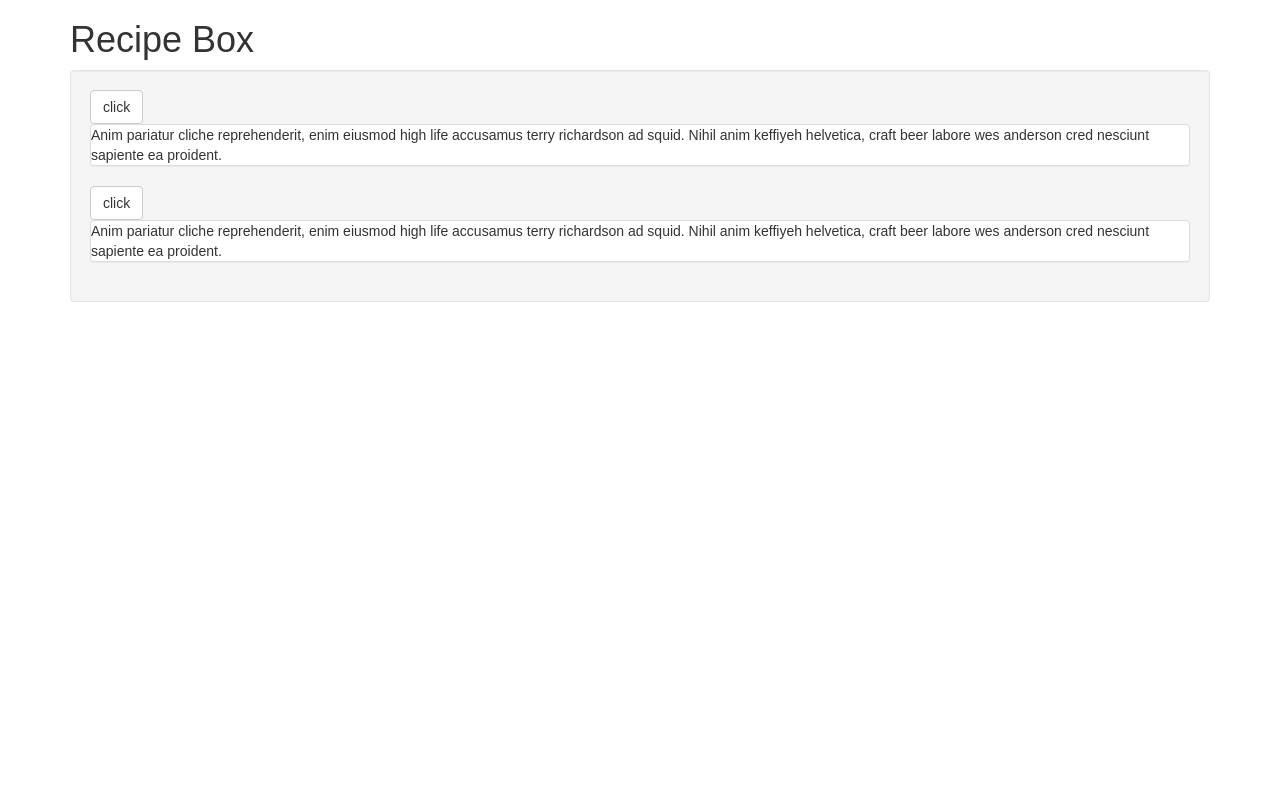
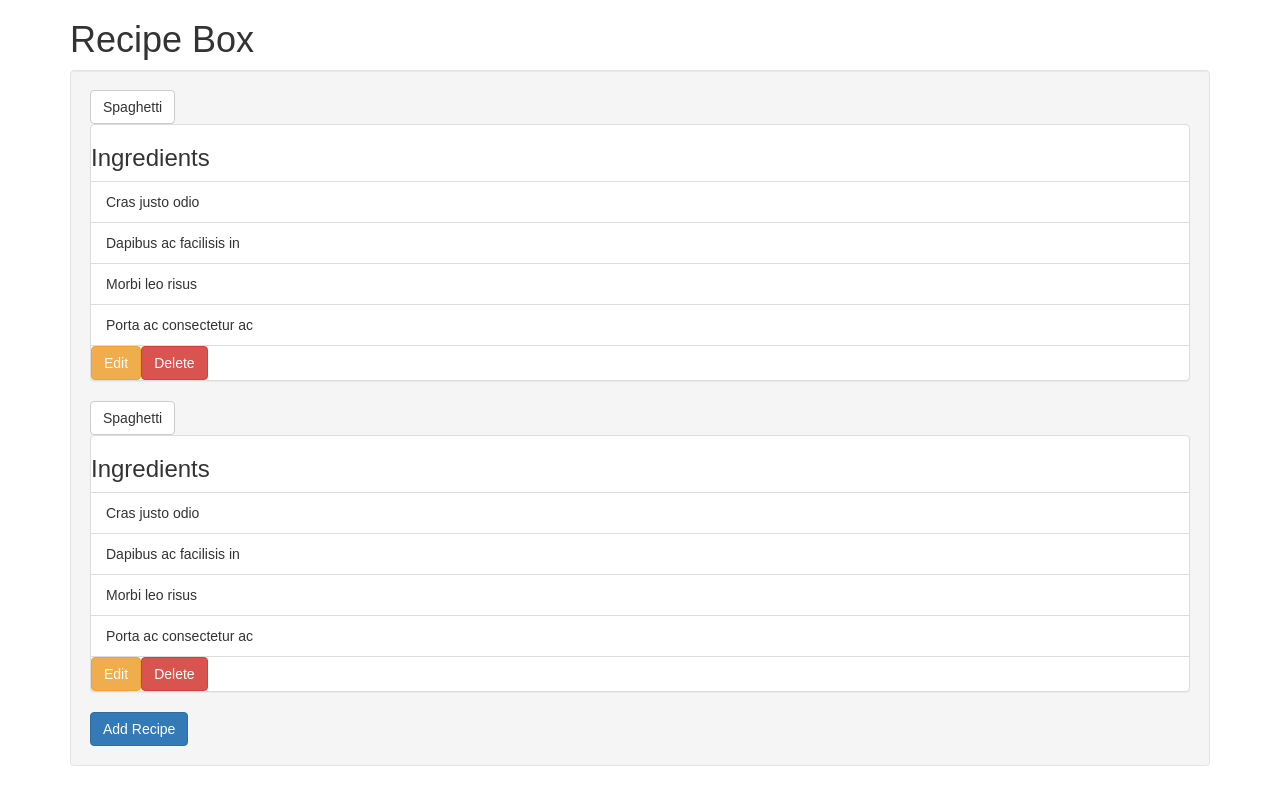
Before and after one commit to rlabuonora/recipe-box, a React (Create React App) app: page / in a window 1280 px wide. Built offline with nearby package versions, Linux system fonts and the light colour scheme.

Commit message:
Add Modal

```diff
--- a/src/App.js
+++ b/src/App.js
@@ -1,7 +1,50 @@
 import React, { Component } from 'react';
-import { Button, Panel } from 'react-bootstrap';
+import { Button, Panel, Modal } from 'react-bootstrap';
 import './App.css';
 
+
+
+class AddButton extends Component {
+    constructor() {
+        super();
+        this.state = {
+            showModal: false
+        }
+    }
+
+    close() {
+        this.setState({ showModal: false });
+    }
+
+    open() {
+        this.setState({ showModal: true });
+    }
+
+    render() {
+        return(
+                <div>
+                <Button bsStyle="primary"
+                        onClick={this.open.bind(this)}
+                >
+                  Add Recipe
+            </Button>
+                <Modal show={this.state.showModal} onHide={this.close.bind(this)}>
+                <Modal.Header closeButton>
+                  <Modal.Title>Modal heading</Modal.Title>
+                </Modal.Header>
+                <Modal.Body>
+                  <h4> Text in modal </h4>
+                </Modal.Body>
+
+                  <Modal.Footer>
+                  <Button onClick={this.close.bind(this)}>Close</Button>
+                  </Modal.Footer>
+              </Modal>
+
+                </div>
+        );
+    }
+}
 
 class Recipe extends Component {
     constructor(...args) {
@@ -14,11 +57,18 @@ class Recipe extends Component {
         return(
             <div className="recipe">
             <Button onClick={ ()=> this.setState({ open: !this.state.open })}>
-            click
-        </Button>
-            <Panel collapsible expanded={this.state.open}>
-            Anim pariatur cliche reprehenderit, enim eiusmod high life accusamus terry richardson ad squid.
-            Nihil anim keffiyeh helvetica, craft beer labore wes anderson cred nesciunt sapiente ea proident.
+                Spaghetti
+            </Button>
+              <Panel collapsible expanded={this.state.open}>
+                <h3> Ingredients </h3>
+              <ul className="list-group">
+               <li className="list-group-item">Cras justo odio</li>
+                <li className="list-group-item">Dapibus ac facilisis in</li>
+                <li className="list-group-item">Morbi leo risus</li>
+                <li className="list-group-item">Porta ac consectetur ac</li>
+                </ul>
+                <Button bsStyle="warning">Edit </Button>
+                <Button bsStyle="danger">Delete </Button>
             </Panel>
                 </div>
         );
@@ -26,13 +76,6 @@ class Recipe extends Component {
 }
 
 class App extends Component {
-    constructor(...args) {
-        super(...args);
-        this.state = {
-            open: true
-        };
-    }
-
     render() {
         return (
                 <div className="container">
@@ -40,6 +83,7 @@ class App extends Component {
                   <div className="well">
                     <Recipe />
                     <Recipe />
+                    <AddButton />
                   </div>
                 </div>
         );
```
